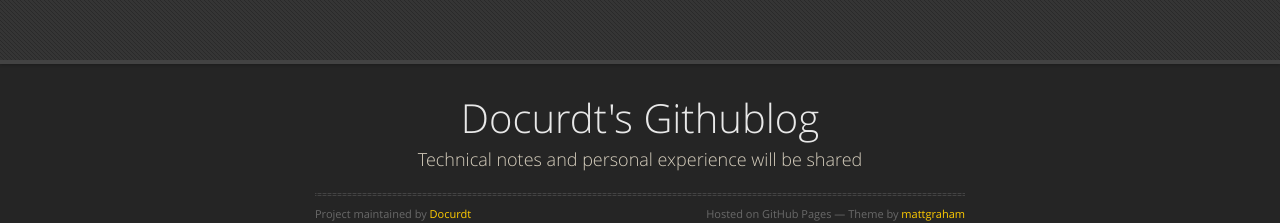
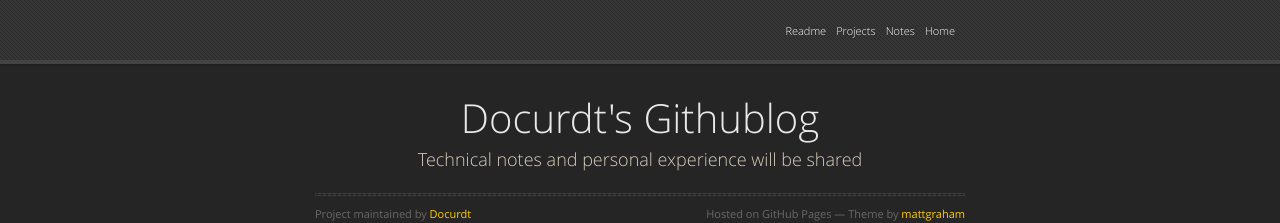
Before and after one commit to Docurdt/docurdt.github.io, a Jekyll site: the page built from index.md, in a window 1280 px wide. Shown: the top 223 px of the page. Built offline with Jekyll 4.4.1, drawn with Linux system fonts in a browser that asks for light colours.

Commit message:
update the nav

```diff
--- a/_layouts/default.html
+++ b/_layouts/default.html
@@ -26,6 +26,12 @@
             <li class="downloads"><a href="{{ site.github.tar_url }}">TAR</a></li>
             <li class="title">DOWNLOADS</li>
           {% endif %}
+          <li class="title">Home</li>
+          <li class="title">Notes</li>
+          <li class="title">Projects</li>
+          <li class="title">Readme</li>
+
+
         </nav>
       </div><!-- end header -->
 
```
